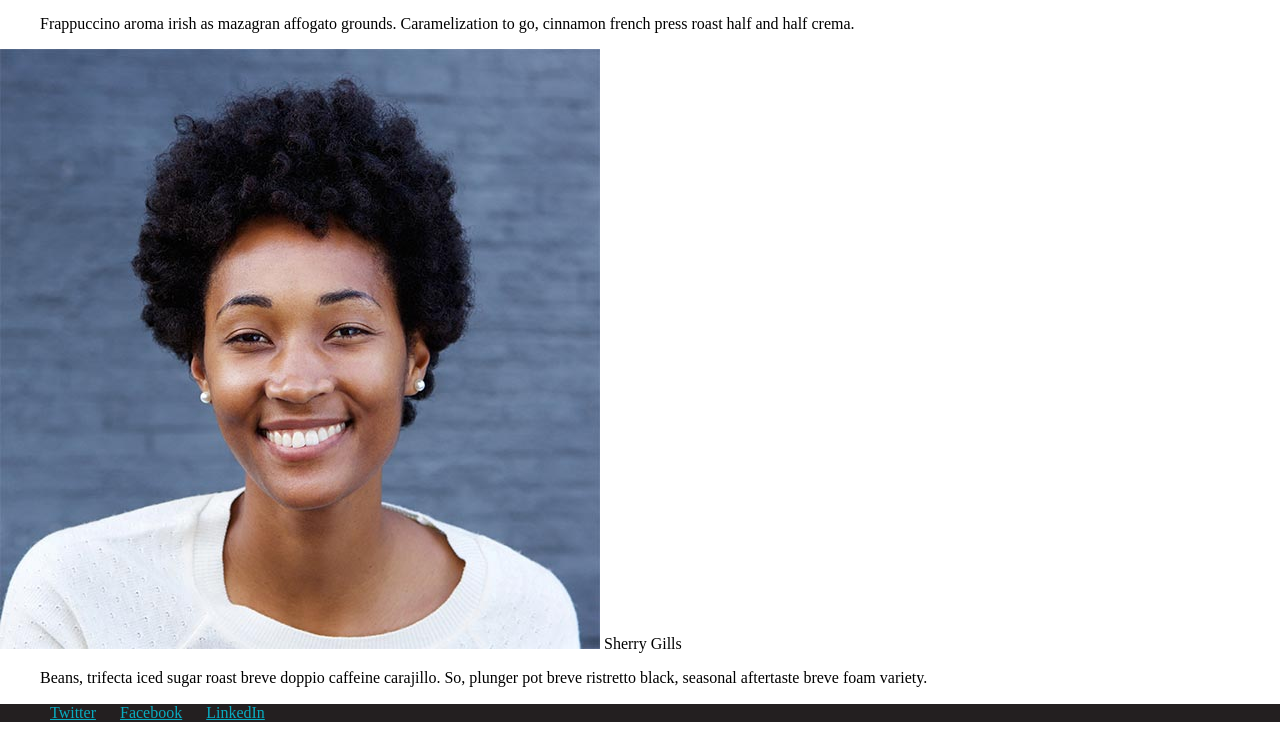
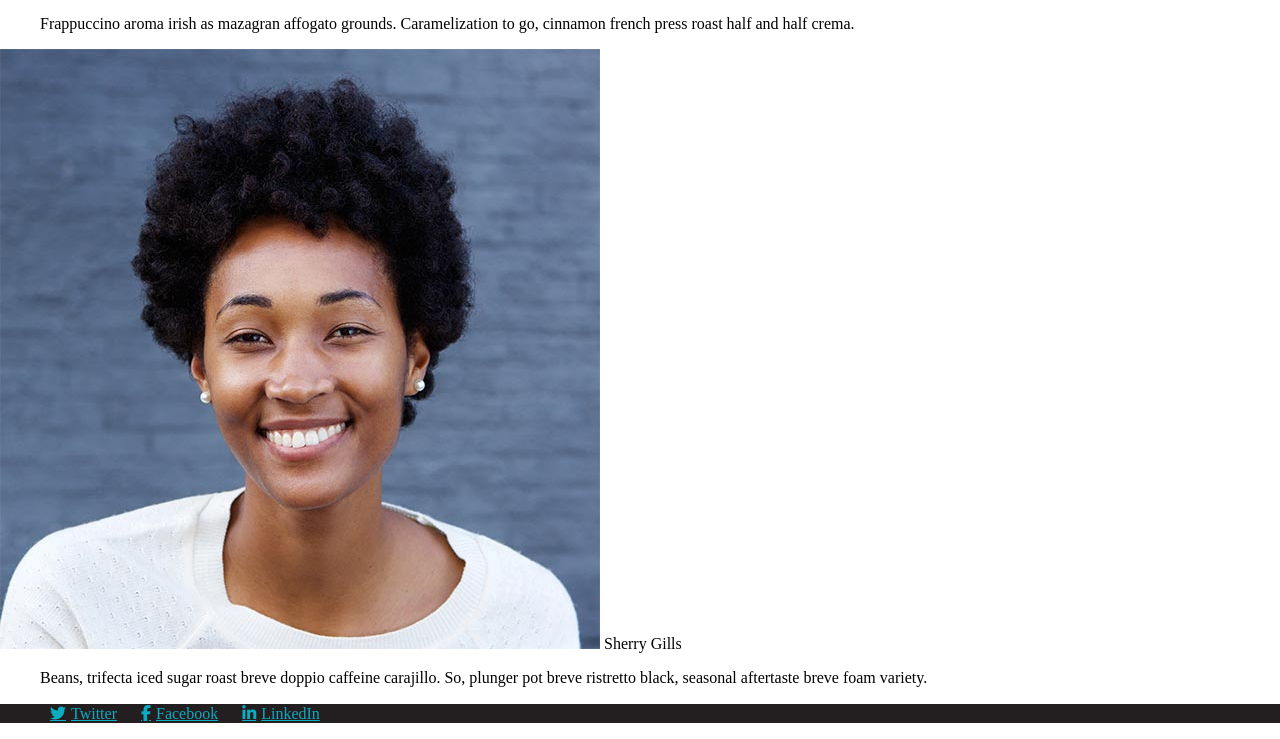
Before and after one commit to edwinchen85/techchops_site, a website: page index.html in a window 1280 px wide. Shown: the part 5563-6302 px from the top of the page. Drawn offline with Linux system fonts and the light colour scheme.

Commit message:
Using Font Awesome

```diff
--- a/assets/scss/partials/_footer.scss
+++ b/assets/scss/partials/_footer.scss
@@ -4,4 +4,21 @@
 
 .social-menu a {
   color: $blue;
+
+  &:before {
+    font-family: FontAwesome;
+    padding-right: 5px;
+  }
+
+  &.twitter:before {
+    content: '\f099';
+  }
+
+  &.facebook:before {
+    content: '\f09a';
+  }
+
+  &.linkedin:before {
+    content: '\f0e1';
+  }
 }
```
Also changed, not shown: css/style.css.
